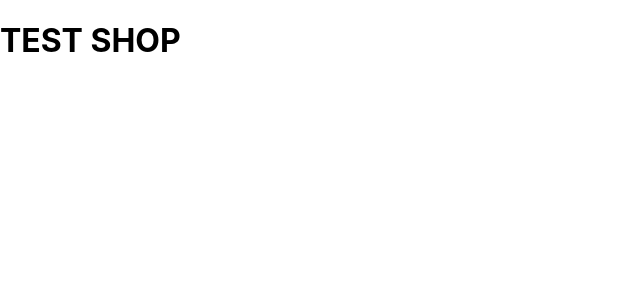
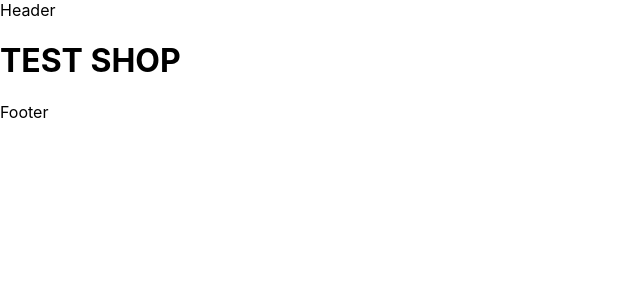
Before and after one commit to raustime/react-redux-express-shop, a React (Create React App) app in the folder frontend/: page / in a window 1280 px wide. Shown: the top 300 px of the page, without its empty margins (0-640 px from the left). Built offline with nearby package versions, Linux system fonts and the light colour scheme.

Commit message:
some simple components added

```diff
--- a/frontend/src/App.js
+++ b/frontend/src/App.js
@@ -1,7 +1,14 @@
+import Footer from './components/Footer'
+import Header from './components/Header'
+
 const App = () => {
   return (
     <>
-      <h1>TEST SHOP</h1>
+      <Header />
+      <main>
+        <h1>TEST SHOP</h1>
+      </main>
+      <Footer />
     </>
   )
 }
--- /dev/null
+++ b/frontend/src/components/Footer.js
@@ -0,0 +1,7 @@
+import React from 'react'
+
+const Footer = () => {
+  return <footer>Footer</footer>
+}
+
+export default Footer
--- /dev/null
+++ b/frontend/src/components/Header.js
@@ -0,0 +1,7 @@
+import React from 'react'
+
+const Header = () => {
+  return <header>Header</header>
+}
+
+export default Header
```
Also changed, not shown: 2 other files (tests, documents, lock files or other folders).
